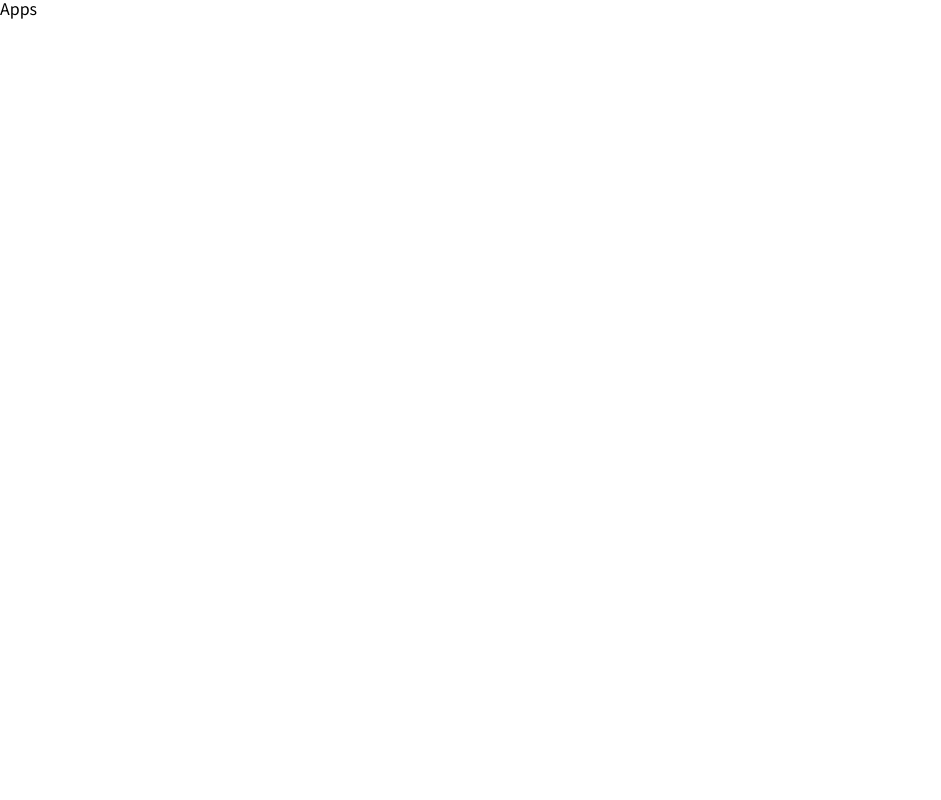
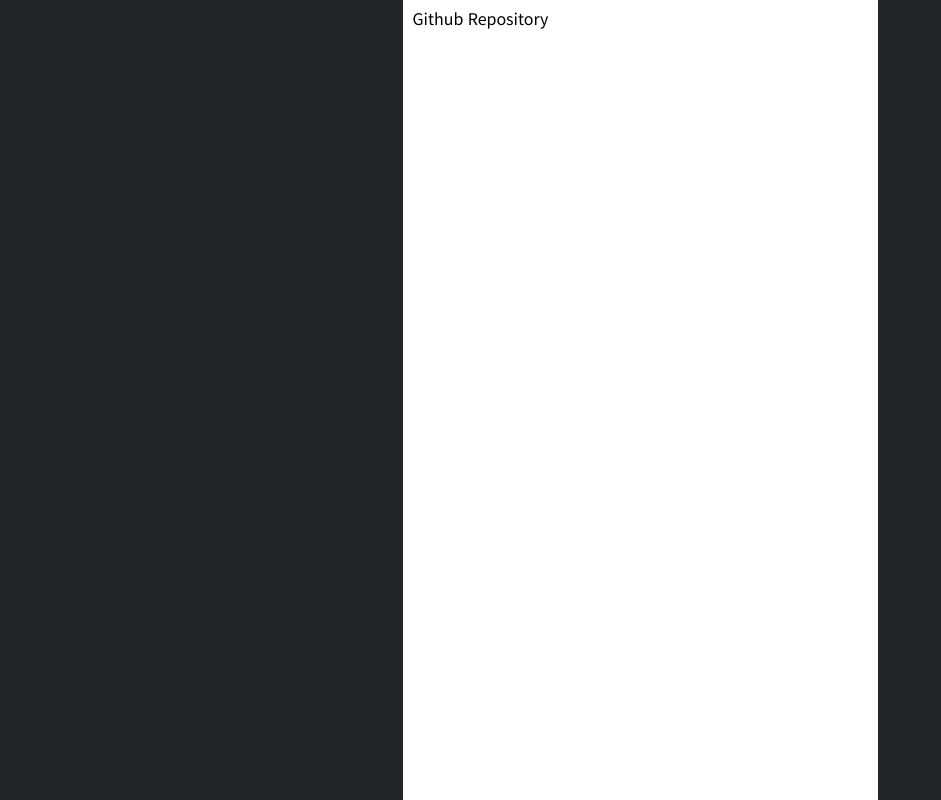
Before and after one commit to FRONT-JB/ph-frontend, a React (Vite) app: page / in a window 1280 px wide. Shown: the whole page, without its empty margins (0-941 px from the left). Built offline with nearby package versions, Linux system fonts and the light colour scheme.

Commit message:
style(layout): 레이아웃 컴포넌트 스타일 수정
theme field value 추가 - field size
layout style 수정 - max width, padding 추가
global style 수정 - background 컬러 수정

```diff
--- a/src/App.tsx
+++ b/src/App.tsx
@@ -7,7 +7,7 @@
   return (
     <ThemeProvider theme={Theme}>
       <Global styles={Reset} />
-      <Layout>Apps</Layout>
+      <Layout>Github Repository</Layout>
     </ThemeProvider>
   );
 }
--- a/src/component/Layout/Layout.tsx
+++ b/src/component/Layout/Layout.tsx
@@ -12,6 +12,9 @@
 export default Layout;
 
 const LayoutStyled = styled.div`
+  padding: 10px;
+  margin: 0 auto;
+  max-width: ${({ theme }) => theme.fieldSize.sm};
   height: 100%;
   background: ${({ theme }) => theme.colors.white};
 `;
--- a/src/styles/globalStyles.ts
+++ b/src/styles/globalStyles.ts
@@ -133,7 +133,7 @@
   html,
   body,
   #root {
-    background-color: #e9e9e9;
+    background-color: #242526;
     height: 100%;
   }
 `;
--- a/src/styles/theme.ts
+++ b/src/styles/theme.ts
@@ -1,14 +1,16 @@
 import { Theme } from '@emotion/react';
 
 export type ColorType = keyof typeof colors;
+export type BreakPointType = keyof typeof fieldSize;
 
 export type ThemeType = {
   colors: { [token in ColorType]: string };
+  fieldSize: { [token in BreakPointType]: string };
 };
 
 const base = {
   white: '#fff',
-  black: '#000',
+  black: '#242526',
 };
 
 const zinc = {
@@ -29,8 +31,15 @@
   ...zinc,
 };
 
+const fieldSize = {
+  sm: '475px',
+  md: '768px',
+  lg: '1024px',
+};
+
 const theme: Theme = {
   colors,
+  fieldSize,
 };
 
 export default theme;
```
